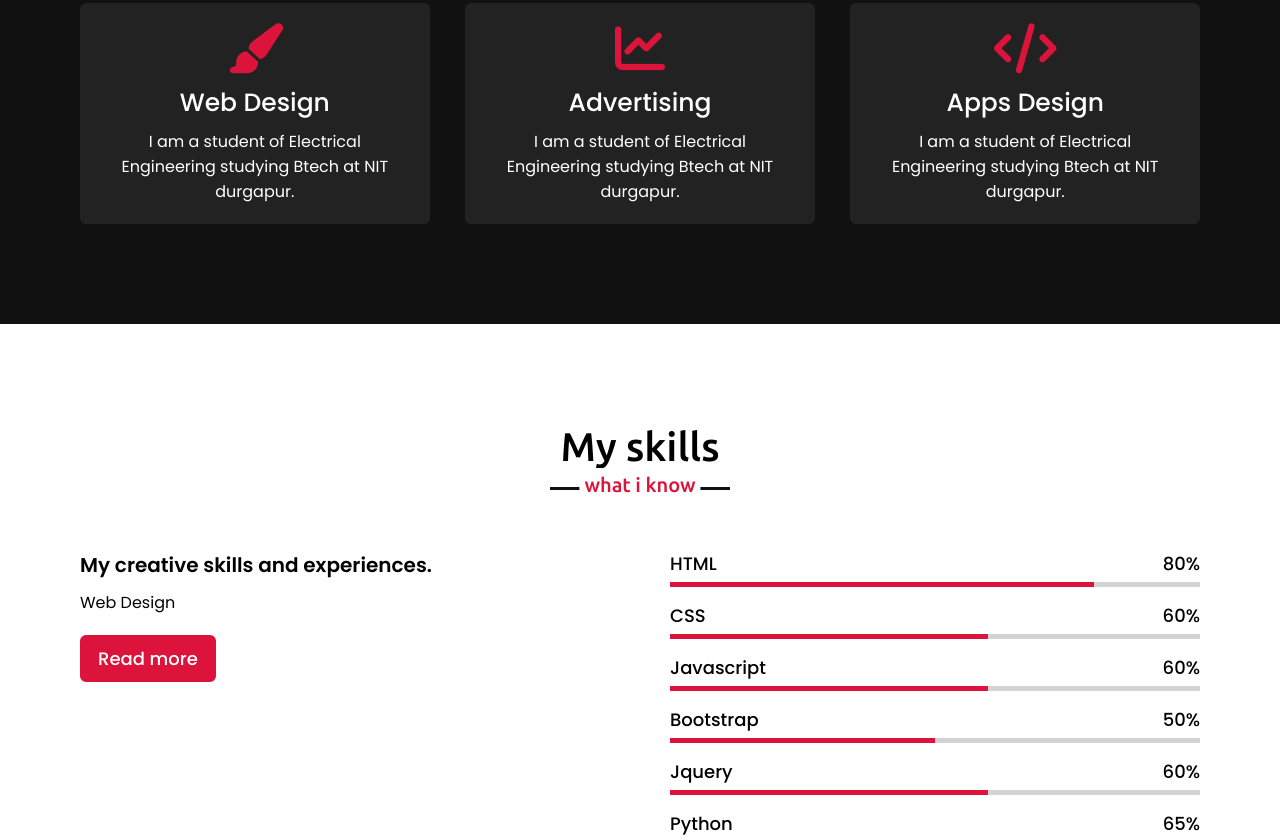
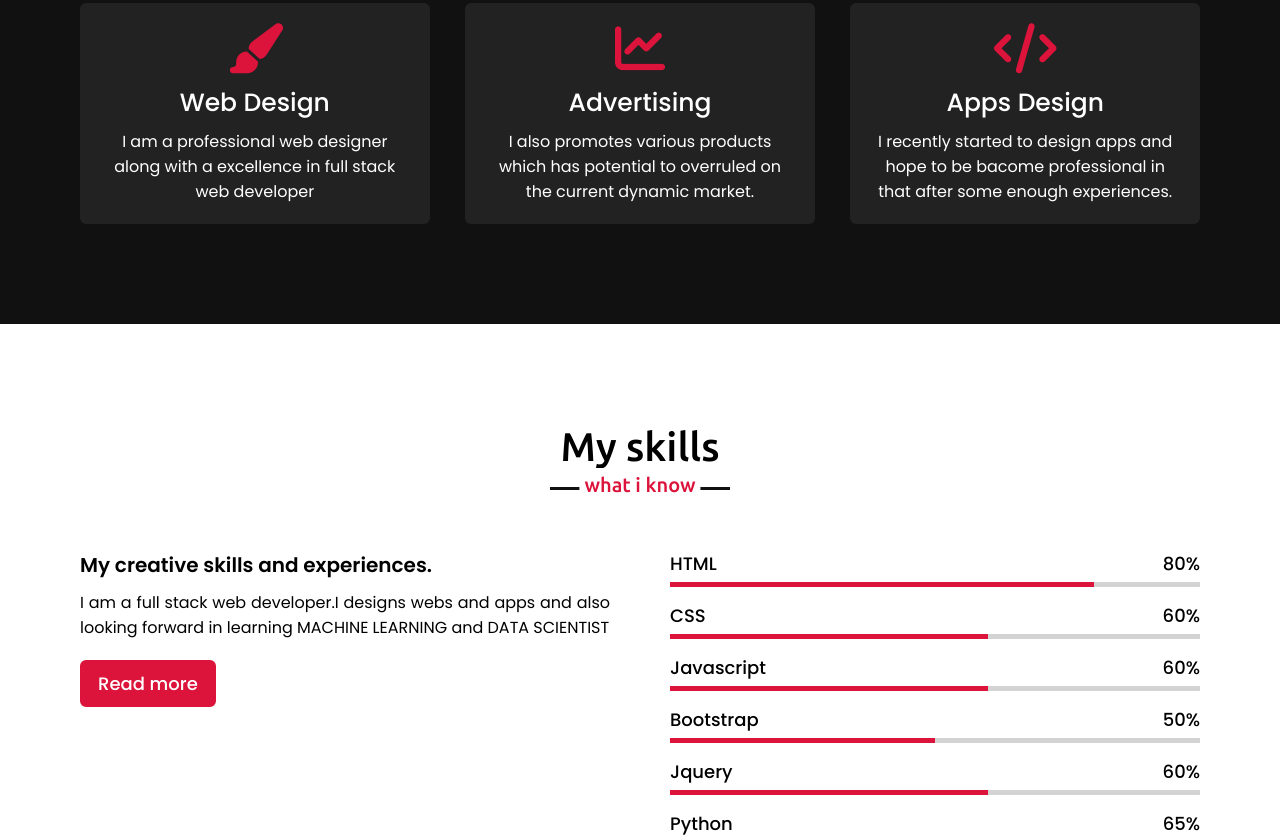
Before and after one commit to amanrajgp/cv, a plain HTML site: page index.html in a window 1280 px wide. Shown: the part 1756-2596 px from the top of the page. Drawn offline with nearby package versions, Linux system fonts and the light colour scheme.

Commit message:
Update index.html

```diff
--- a/index.html
+++ b/index.html
@@ -58,7 +58,7 @@
           </div>
           <div class="column right">
             <div class="text">I'm Aman and I'm a <span class="typing2"></span></div>
-            <p>I am a student of Electrical Engineering studying Btech at NIT durgapur.</p>
+            <p>I am an IIT-jEE Qualified and a student of computer science and Engineering studying Btech at IIT durgapur.</p>
             <a href="#">Download CV</a>
           </div>
         </div>
@@ -75,21 +75,21 @@
             <div class="box">
               <i class="fas fa-paint-brush"></i>
               <div class="text">Web Design</div>
-              <p>I am a student of Electrical Engineering studying Btech at NIT durgapur.</p>
+              <p>I am a professional web designer along with a excellence in full stack web developer</p>
             </div>
           </div>
           <div class="card">
             <div class="box">
               <i class="fas fa-chart-line"></i>
               <div class="text">Advertising</div>
-              <p>I am a student of Electrical Engineering studying Btech at NIT durgapur.</p>
+              <p>I also promotes various products which has potential to overruled on the current dynamic market.</p>
             </div>
           </div>
           <div class="card">
             <div class="box">
               <i class="fas fa-code"></i>
               <div class="text">Apps Design</div>
-              <p>I am a student of Electrical Engineering studying Btech at NIT durgapur.</p>
+              <p>I recently started to design apps and hope to be bacome professional in that after some enough experiences.</p>
             </div>
           </div>
 
@@ -104,7 +104,7 @@
         <div class="skills-content">
           <div class="column left">
             <div class="text">My creative skills and experiences.</div>
-            <p>Web Design</p>
+            <p>I am a full stack web developer.I designs webs and apps and also looking forward in learning MACHINE LEARNING and DATA SCIENTIST</p>
             <a href="#">Read more</a>
 
           </div>
```
